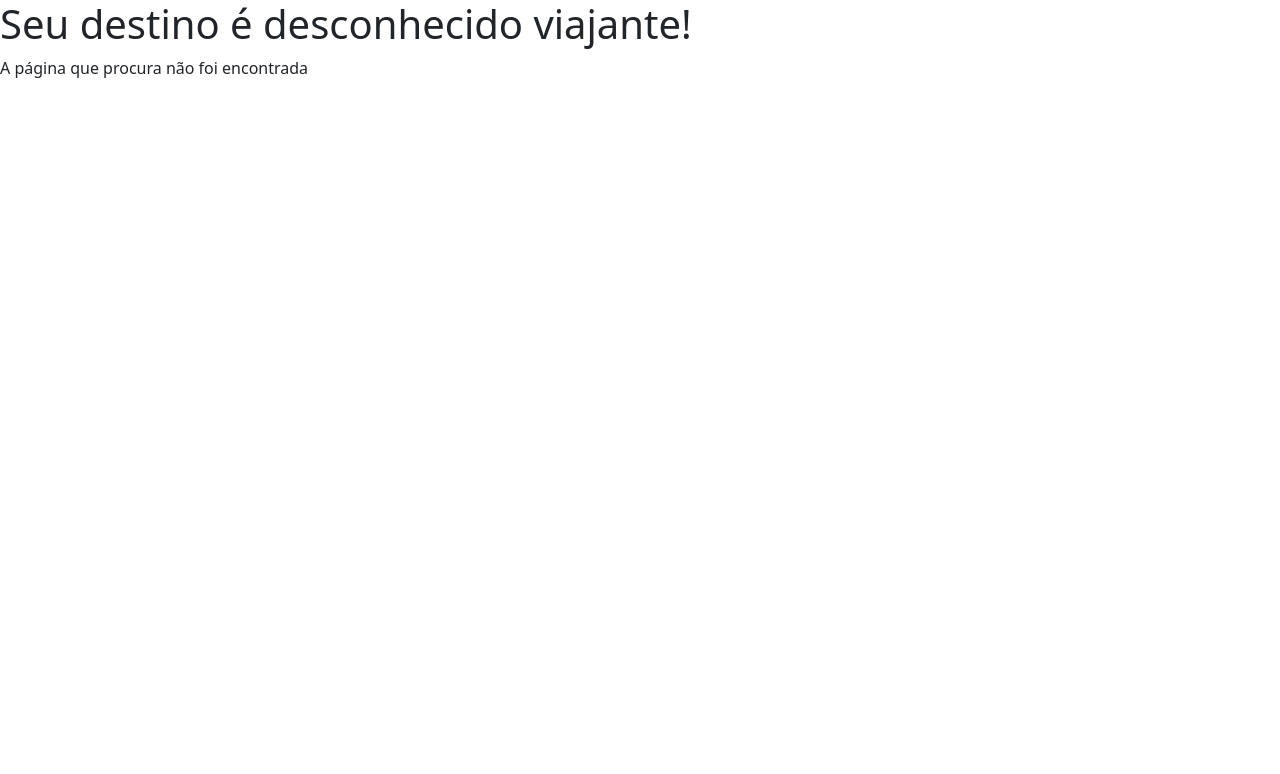
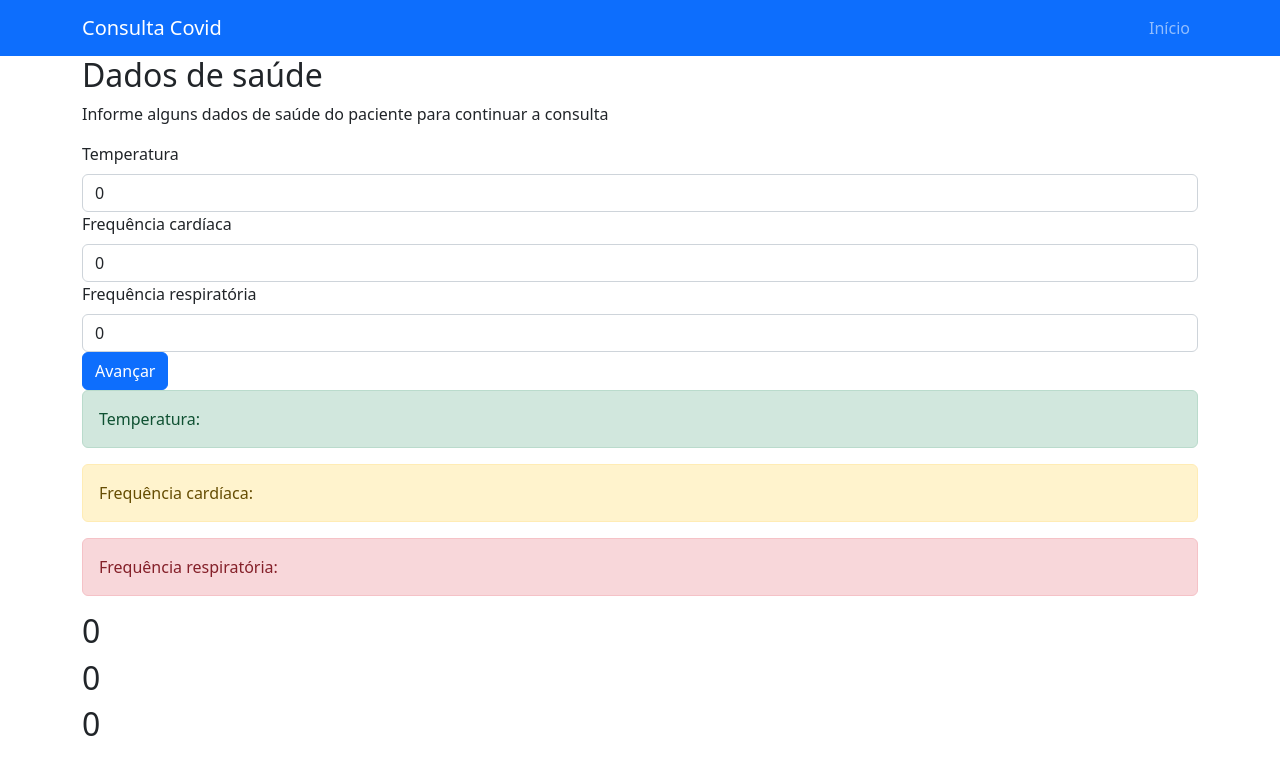
Before and after one commit to MatheusEzaquiel/consulta-covid, a React (Create React App) app in the folder frontend/: page /dados-de-saude/1 in a window 1280 px wide. Shown: the top 774 px of the page. Built offline with nearby package versions, Linux system fonts and the light colour scheme.

Commit message:
refactor(frontend): add parâmetro id ás rotas dados-de-saude e sintomas

```diff
--- a/frontend/src/pages/HealthData.tsx
+++ b/frontend/src/pages/HealthData.tsx
@@ -1,8 +1,13 @@
 import { Form, Button, Alert } from "react-bootstrap";
-import { Link } from "react-router-dom";
-import { useState } from "react";
+
+import { Link, useParams } from "react-router-dom";
+
+import { useState, useContext } from "react";
+import { HealthDataPacientContext } from "../shared/contexts/HealtDataPacient";
 
 export const HealthData = () => {
+
+    const { id } = useParams();
 
     const temperaturaArr: string[] = ["Hipotermia", "Afebril", "Estado febril", "Febre", "Pirexia", "Hiperpirexia"];
     const freqCardiacaArr: string[] = ["Bradicárdico", "Normocárdico", "Taquicárdico"];
@@ -10,83 +15,77 @@ export const HealthData = () => {
     const estadoCor = ['success','warning','danger']
 
 
-    const [temp, setTemp] = useState('');
-    const [freqCardiaca, setFreqCardiaca] = useState('');
-    const [freqRespiratoria, setFreqRespiratoria] = useState('');
+    const [temp, setTemp] = useState(0);
+    const [freqCardiaca, setFreqCardiaca] = useState(0);
+    const [freqRespiratoria, setFreqRespiratoria] = useState(0);
 
 
-    const tempAlert = (temp: string) => {
+    const tempAlert = (temp: number) => {
 
-        let tempNum = Number(temp);
-
-        if(tempNum == 0){
+        if(temp === 0){
 
             return "";
 
-        }else if (tempNum < 36.1) {
+        }else if (temp < 36.1) {
             let i: string = temperaturaArr[0];
             return i;
 
-        }else if(tempNum >= 36.1 && tempNum <= 37.2) {
+        }else if(temp >= 36.1 && temp <= 37.2) {
             let i: string = temperaturaArr[1]
             return i;
 
-        }else if(tempNum >= 37.3 && tempNum <= 37.7) {
+        }else if(temp >= 37.3 && temp <= 37.7) {
             let i: string = temperaturaArr[2]
             return i;
 
-        }else if(tempNum >= 37.8 && tempNum <= 38.9) {
+        }else if(temp >= 37.8 && temp <= 38.9) {
                 let i: string = temperaturaArr[3]
                 return i;
 
-        }else if(tempNum >= 39 && tempNum <= 40) {
+        }else if(temp >= 39 && temp <= 40) {
             let i: string = temperaturaArr[4]
             return i;
 
-        }else if(tempNum > 40) {
+        }else if(temp > 40) {
             let i: string = temperaturaArr[5]
             return i;
         }
     }
 
-    const freqCardAlert = (freqCard: string) => {
+    const freqCardAlert = (freqCard: number) => {
 
-        let freqCardNum = Number(freqCard);
-
-        if (freqCardNum > 0 && freqCardNum < 60) {
+        if (freqCard > 0 && freqCard < 60) {
             let i: string = freqCardiacaArr[0];
             return i;
 
-        }else if(freqCardNum >= 60 && freqCardNum <= 100) {
+        }else if(freqCard >= 60 && freqCard <= 100) {
             let i: string = freqCardiacaArr[1]
             return i;
 
-        }else if (freqCardNum > 100) {
+        }else if (freqCard > 100) {
             let i: string = freqCardiacaArr[2]
             return i;
         }
     }
 
-    const freqRespirAlert = (freqRespiratoria: string) => {
+    const freqRespirAlert = (freqRespiratoria: number) => {
 
-        let freqRespNum = Number(freqRespiratoria);
-
-        if (freqRespNum > 0 && freqRespNum < 14) {
+        if (freqRespiratoria > 0 && freqRespiratoria < 14) {
             let i: string = freqRespiratoriaArr[0];
             return i;
 
-        }else if(freqRespNum >= 15 && freqRespNum <= 20) {
+        }else if(freqRespiratoria >= 15 && freqRespiratoria <= 20) {
             let i: string = freqRespiratoriaArr[1]
             return i;
 
-        }else if (freqRespNum > 20) {
+        }else if (freqRespiratoria > 20) {
             let i: string = freqRespiratoriaArr[2]
             return i;
         }
     }
 
 
-
+    const { healthData, changeHealthData} = useContext(HealthDataPacientContext);
 
 
     return(
@@ -104,7 +103,7 @@ export const HealthData = () => {
                         type="text"
                         placeholder="Exemplo: 35"
                         name="temperatura"
-                        value={temp} onChange={(e) => {setTemp(e.target.value)}}
+                        value={temp} onChange={(e) => {setTemp(Number(e.target.value))}}
                         />
                 </Form.Group>
 
@@ -114,7 +113,7 @@ export const HealthData = () => {
                         type="text"
                         placeholder="Exemplo: 80"
                         name="freqCardiaca"
-                        value={freqCardiaca} onChange={(e)=>{setFreqCardiaca(e.target.value)}}
+                        value={freqCardiaca} onChange={(e)=>{setFreqCardiaca(Number(e.target.value))}}
                         />
                 </Form.Group>
 
@@ -124,12 +123,12 @@ export const HealthData = () => {
                         type="text"
                         placeholder="Exemplo: 16"
                         name="freqRespiratoria"
-                        value={freqRespiratoria} onChange={(e) => {setFreqRespiratoria(e.target.value)}}
+                        value={freqRespiratoria} onChange={(e) => {setFreqRespiratoria(Number(e.target.value))}}
                         />
                 </Form.Group>
 
-                <Link to="/sintomas">
-                    <Button variant="primary">Avançar</Button>
+                <Link to={`/sintomas/${id}`}>
+                    <Button variant="primary" onClick={ () => changeHealthData({temperature: temp, heartRate: freqCardiaca, respiratoryRate: freqRespiratoria})}>Avançar</Button>
                 </Link>
 
                 <Alert variant={estadoCor[0]}>
@@ -140,15 +139,19 @@ export const HealthData = () => {
                     Frequência cardíaca: {freqCardAlert(freqCardiaca)}
                 </Alert>
 
-
                 <Alert variant={estadoCor[2]}>
                     Frequência respiratória: {freqRespirAlert(freqRespiratoria)}
                 </Alert>
 
+            </Form>
 
-            </Form>
+            <h2>{healthData.temperature}</h2>
+            <h2>{healthData.heartRate}</h2>
+            <h2>{healthData.respiratoryRate}</h2>
 
         </>
 
     );
+
+
 }
--- a/frontend/src/routes/Routes.tsx
+++ b/frontend/src/routes/Routes.tsx
@@ -24,17 +24,17 @@ export const Routes = () => {
                 },
 
                 {
-                    path: `/atendimento/:id`,
+                    path: "/atendimento/:id",
                     element: <Appointment/>
                 },
 
                 {
-                    path: "/dados-de-saude",
+                    path: "/dados-de-saude/:id",
                     element: <HealthData/>
                 },
 
                 {
-                    path: "/sintomas",
+                    path: "/sintomas/:id",
                     element: <Symptoms/>
                 }
 
--- a/frontend/src/shared/components/TabDataUser.tsx
+++ b/frontend/src/shared/components/TabDataUser.tsx
@@ -57,7 +57,7 @@
 
                     </Card.Text>
 
-                    <Link to="/dados-de-saude"><Button>Nova Consulta</Button></Link>
+                    <Link to={`/dados-de-saude/${patient.id}`}><Button>Nova Consulta</Button></Link>
                 </Card.Body>
                 <Card.Footer className="text-muted"></Card.Footer>
                 </Card>
```
